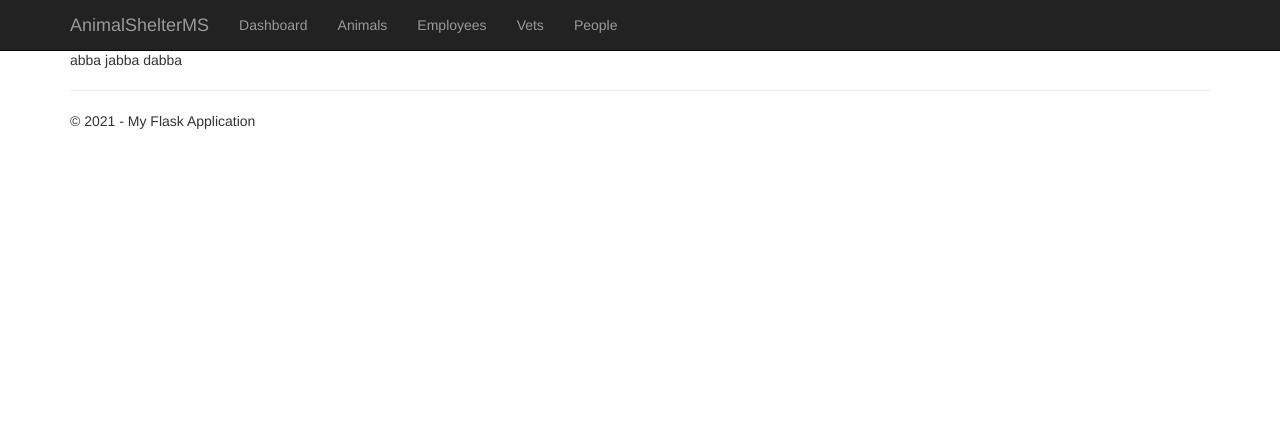
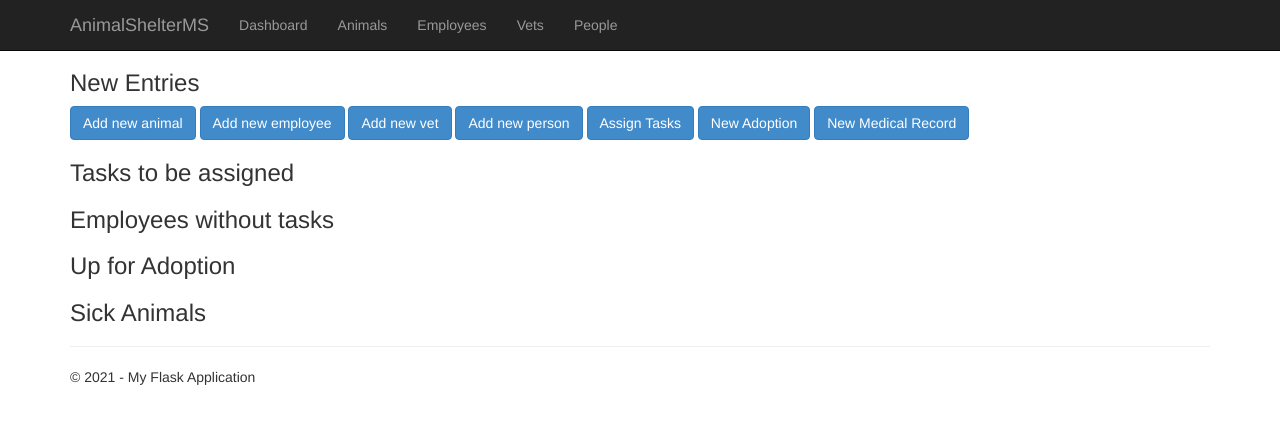
Before and after one commit to krbhanushali/AnimalShelterMS, a Flask app: page /dashboard in a window 1280 px wide. Shown: the top 424 px of the page. Run offline with Flask 2, Linux system fonts and the light colour scheme; parts of the project's set-up code (start-up, migrations or seed data) failed here and were passed over; some libraries are stand-ins or nearby versions.

Commit message:
dashboard prep

```diff
--- a/DBMS_animal_shelter/templates/dashboard.html
+++ b/DBMS_animal_shelter/templates/dashboard.html
@@ -1,5 +1,32 @@
 {% extends "base_dashboard.html" %}
 
 {% block content %}
-<p>abba jabba dabba</p>
+<h3>New Entries</h3>
+<a href="{{url_for('new_animal')}}">
+    <input class="btn btn-primary btn-large" type="submit" value="Add new animal">
+</a>
+<a href="{{url_for('new_employee')}}">
+    <input class="btn btn-primary btn-large" type="submit" value="Add new employee">
+</a>
+<a href="{{url_for('new_vet')}}">
+    <input class="btn btn-primary btn-large" type="submit" value="Add new vet">
+</a>
+<a href="{{url_for('new_person')}}">
+    <input class="btn btn-primary btn-large" type="submit" value="Add new person">
+</a>
+<a href="{{url_for('new_person')}}">
+    <input class="btn btn-primary btn-large" type="submit" value="Assign Tasks">
+</a>
+<a href="{{url_for('new_person')}}">
+    <input class="btn btn-primary btn-large" type="submit" value="New Adoption">
+</a>
+<a href="{{url_for('new_person')}}">
+    <input class="btn btn-primary btn-large" type="submit" value="New Medical Record">
+</a>
+
+<h3>Tasks to be assigned</h3>
+<h3>Employees without tasks</h3>
+<h3>Up for Adoption</h3>
+<h3>Sick Animals</h3>
+
 {% endblock %}
--- a/DBMS_animal_shelter/templates/vets.html
+++ b/DBMS_animal_shelter/templates/vets.html
@@ -11,7 +11,7 @@
     <input class="btn btn-default" type="submit" value="Search">
   </form>
 </div>
-<div class= "New User">
+<div class= "New Vet">
   <a href="{{url_for('new_vet')}}">
       <input class="btn btn-primary btn-large" type="submit" value="Add new vet">
   </a>
--- a/DBMS_animal_shelter/views.py
+++ b/DBMS_animal_shelter/views.py
@@ -18,6 +18,9 @@ Person = Base.classes.person
 Employee = Base.classes.employee
 Vet = Base.classes.vet
 Animal = Base.classes.animal
+MedicalRecords = Base.classes.medicalrecords
+Tasks = Base.classes.dailytasks
+Adoptions = Base.classes.adoptions
 # use Base.classes.<table name> for the class
 
 @app.route('/login', methods = ['POST', 'GET'])
```
